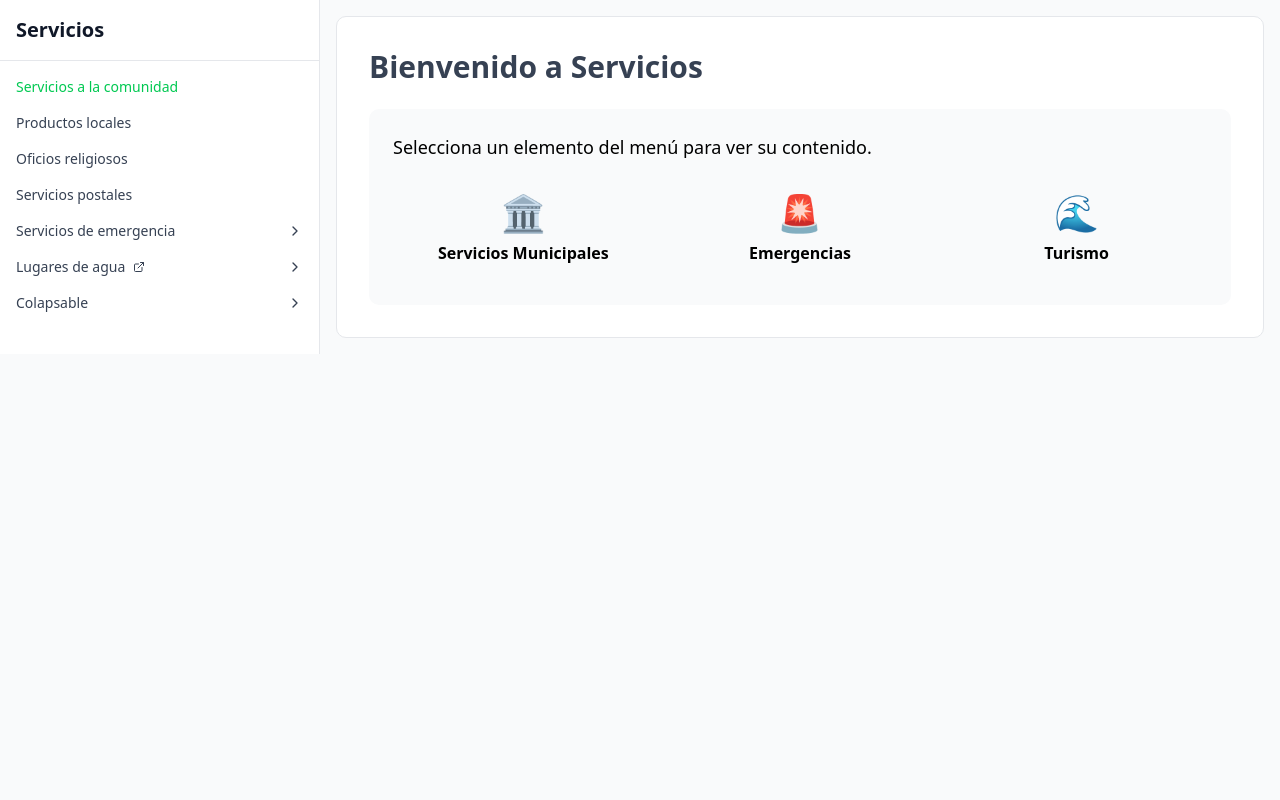
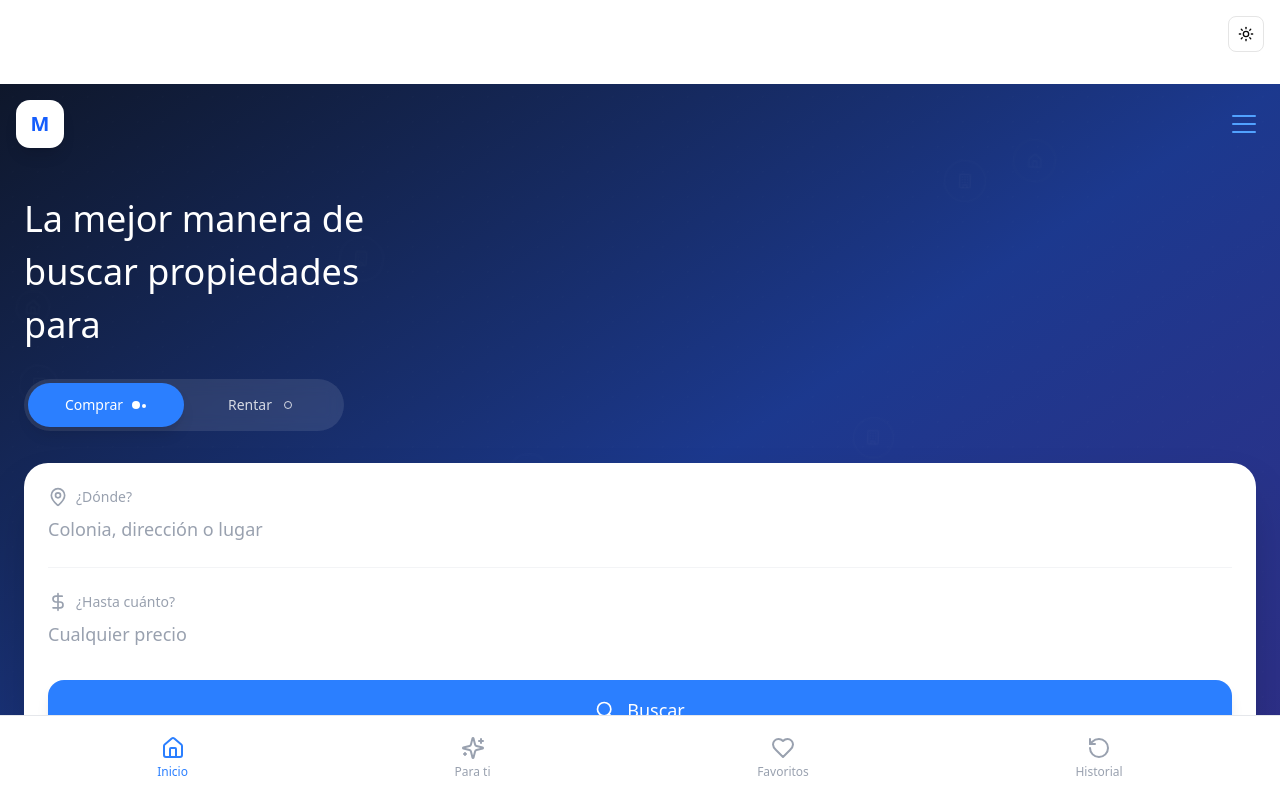
Before and after one commit to informaticadiaz/libreriadecomponentes, a Next.js app: page /monopoliomovil in a window 1280 px wide. Before the commit this address had no page. Shown: the top 800 px of the page. Built offline with nearby package versions, Linux system fonts and the light colour scheme.

Commit message:
FEATURE: monopolio movil component

```diff
--- a/app/layout.tsx
+++ b/app/layout.tsx
@@ -37,7 +37,7 @@ export default function RootLayout({
           enableSystem
           disableTransitionOnChange
         >
-        <ServiciosMenu />
+        {/*<ServiciosMenu />*/}
                 <div className="flex justify-end mb-4">
         <ThemeToggle />
       </div>
--- /dev/null
+++ b/app/monopoliomovil/page.tsx
@@ -0,0 +1,7 @@
+import MonopolioMobile from "@/components/monopolio/MonopolioMovil";
+
+export default function page() {
+  return (
+    <MonopolioMobile />
+  )
+}
--- /dev/null
+++ b/components/monopolio/MonopolioMovil.tsx
@@ -0,0 +1,251 @@
+"use client"
+import React, { useState } from 'react';
+import { Search, MapPin, DollarSign, Home, Building, Menu, Heart, RotateCcw, Sparkles } from 'lucide-react';
+
+// Interfaz para las props del componente FloatingIcon
+interface FloatingIconProps {
+  icon: 'home' | 'building';
+  top: number;
+  left: number;
+  delay: number;
+  duration: number;
+  size: number;
+}
+
+// Interfaz para los elementos del array floatingIcons
+interface FloatingIconData {
+  id: number;
+  icon: 'home' | 'building';
+  top: number;
+  left: number;
+  delay: number;
+  duration: number;
+  size: number;
+}
+
+const MonopolioMobile = () => {
+  const [transactionType, setTransactionType] = useState<'comprar' | 'rentar'>('comprar');
+  const [location, setLocation] = useState<string>('');
+  const [price, setPrice] = useState<string>('');
+  const [isMenuOpen, setIsMenuOpen] = useState<boolean>(false);
+
+  // Generate floating icons for background animation
+  const floatingIcons: FloatingIconData[] = Array.from({ length: 15 }, (_, i) => ({
+    id: i,
+    icon: i % 2 === 0 ? 'home' : 'building',
+    top: Math.random() * 100,
+    left: Math.random() * 100,
+    delay: Math.random() * 4,
+    duration: 4 + Math.random() * 2,
+    size: 30 + Math.random() * 20
+  }));
+
+  const FloatingIcon: React.FC<FloatingIconProps> = ({ icon, top, left, delay, duration, size }) => (
+    <div
+      className="absolute opacity-10 text-white/20 pointer-events-none"
+      style={{
+        top: `${top}%`,
+        left: `${left}%`,
+        animation: `float ${duration}s ease-in-out ${delay}s infinite alternate`
+      }}
+    >
+      <div
+        className="rounded-full border border-white/10 flex items-center justify-center backdrop-blur-sm"
+        style={{ width: `${size}px`, height: `${size}px` }}
+      >
+        {icon === 'home' ? (
+          <Home className="w-4 h-4" />
+        ) : (
+          <Building className="w-4 h-4" />
+        )}
+      </div>
+    </div>
+  );
+
+  return (
+    <div className="min-h-screen bg-gradient-to-br from-slate-900 via-blue-900 to-indigo-900 relative overflow-hidden">
+      {/* Floating Background Icons */}
+      <div className="absolute inset-0">
+        {floatingIcons.map((item) => (
+          <FloatingIcon key={item.id} {...item} />
+        ))}
+      </div>
+
+      {/* Background Pattern - More subtle dotted pattern */}
+      <div
+        className="absolute inset-0 opacity-20"
+        style={{
+          backgroundImage: 'radial-gradient(circle, rgba(255,255,255,0.05) 1px, transparent 1px)',
+          backgroundSize: '25px 25px'
+        }}
+      ></div>
+
+      {/* Mobile Header */}
+      <header className="relative z-50 px-4 py-4">
+        <div className="flex justify-between items-center">
+          {/* Logo */}
+          <div className="flex items-center">
+            <div className="w-12 h-12 bg-white rounded-xl flex items-center justify-center shadow-lg">
+              <span className="text-blue-600 font-bold text-xl">M</span>
+            </div>
+          </div>
+
+          {/* Mobile Menu Button */}
+          <button
+            onClick={() => setIsMenuOpen(!isMenuOpen)}
+            className="text-blue-400 p-2"
+          >
+            <div className="w-6 h-0.5 bg-blue-400 mb-1.5 rounded"></div>
+            <div className="w-6 h-0.5 bg-blue-400 mb-1.5 rounded"></div>
+            <div className="w-6 h-0.5 bg-blue-400 rounded"></div>
+          </button>
+        </div>
+      </header>
+
+      {/* Main Content */}
+      <main className="relative z-40 px-6 pt-8 pb-32">
+        {/* Main Title */}
+        <div className="mb-8">
+          <h1 className="text-white text-4xl font-light leading-tight mb-2">
+            La mejor manera de
+          </h1>
+          <h2 className="text-white text-4xl font-light leading-tight mb-2">
+            buscar propiedades
+          </h2>
+          <h3 className="text-white text-4xl font-light leading-tight">
+            para
+          </h3>
+        </div>
+
+        {/* Transaction Type Toggle */}
+        <div className="mb-8">
+          <div className="bg-white/10 backdrop-blur-sm rounded-full p-1 flex max-w-xs">
+            <button
+              onClick={() => setTransactionType('comprar')}
+              className={`flex-1 px-4 py-3 rounded-full font-medium transition-all text-sm flex items-center justify-center gap-2 ${
+                transactionType === 'comprar'
+                  ? 'bg-blue-500 text-white shadow-lg'
+                  : 'text-white/80'
+              }`}
+            >
+              Comprar
+              <div className="w-4 h-4 flex items-center justify-center">
+                <div className="w-2 h-2 bg-current rounded-sm"></div>
+                <div className="w-1 h-1 bg-current rounded-sm ml-0.5 mt-0.5"></div>
+              </div>
+            </button>
+            <button
+              onClick={() => setTransactionType('rentar')}
+              className={`flex-1 px-4 py-3 rounded-full font-medium transition-all text-sm flex items-center justify-center gap-2 ${
+                transactionType === 'rentar'
+                  ? 'bg-blue-500 text-white shadow-lg'
+                  : 'text-white/80'
+              }`}
+            >
+              Rentar
+              <div className="w-4 h-4 flex items-center justify-center">
+                <div className="w-2 h-2 border border-current rounded-sm"></div>
+              </div>
+            </button>
+          </div>
+        </div>
+
+        {/* Search Card */}
+        <div className="bg-white rounded-3xl p-6 shadow-2xl mb-8">
+          {/* Location Input */}
+          <div className="mb-6">
+            <div className="flex items-center text-gray-400 mb-2">
+              <MapPin className="w-5 h-5 mr-2" />
+              <span className="text-sm font-medium">¿Dónde?</span>
+            </div>
+            <input
+              type="text"
+              placeholder="Colonia, dirección o lugar"
+              value={location}
+              onChange={(e) => setLocation(e.target.value)}
+              className="w-full text-gray-800 text-lg placeholder-gray-400 border-none outline-none bg-transparent"
+            />
+          </div>
+
+          {/* Divider */}
+          <div className="border-t border-gray-100 my-6"></div>
+
+          {/* Price Input */}
+          <div className="mb-8">
+            <div className="flex items-center text-gray-400 mb-2">
+              <DollarSign className="w-5 h-5 mr-2" />
+              <span className="text-sm font-medium">¿Hasta cuánto?</span>
+            </div>
+            <input
+              type="text"
+              placeholder="Cualquier precio"
+              value={price}
+              onChange={(e) => setPrice(e.target.value)}
+              className="w-full text-gray-800 text-lg placeholder-gray-400 border-none outline-none bg-transparent"
+            />
+          </div>
+
+          {/* Search Button */}
+          <button className="w-full bg-blue-500 hover:bg-blue-600 text-white py-4 rounded-2xl font-medium text-lg transition-colors flex items-center justify-center gap-3 shadow-lg">
+            <Search className="w-5 h-5" />
+            Buscar
+          </button>
+        </div>
+      </main>
+
+      {/* Bottom Navigation */}
+      <nav className="fixed bottom-0 left-0 right-0 bg-white border-t border-gray-200 px-6 py-3 z-50">
+        <div className="flex justify-around items-center">
+          <div className="flex flex-col items-center py-2">
+            <Home className="w-6 h-6 text-blue-500 mb-1" />
+            <span className="text-xs text-blue-500 font-medium">Inicio</span>
+          </div>
+          <div className="flex flex-col items-center py-2">
+            <Sparkles className="w-6 h-6 text-gray-400 mb-1" />
+            <span className="text-xs text-gray-400">Para ti</span>
+          </div>
+          <div className="flex flex-col items-center py-2">
+            <Heart className="w-6 h-6 text-gray-400 mb-1" />
+            <span className="text-xs text-gray-400">Favoritos</span>
+          </div>
+          <div className="flex flex-col items-center py-2">
+            <RotateCcw className="w-6 h-6 text-gray-400 mb-1" />
+            <span className="text-xs text-gray-400">Historial</span>
+          </div>
+        </div>
+      </nav>
+
+      {/* Mobile Menu Overlay */}
+      {isMenuOpen && (
+        <div className="fixed inset-0 bg-black/50 z-60" onClick={() => setIsMenuOpen(false)}>
+          <div className="bg-white w-64 h-full ml-auto p-6">
+            <div className="space-y-6">
+              <a href="#" className="block text-gray-800 text-lg">Buscar propiedades</a>
+              <a href="#" className="block text-gray-800 text-lg">Estimación de valor</a>
+              <a href="#" className="block text-gray-800 text-lg">Recursos</a>
+              <button className="w-full bg-blue-500 text-white py-3 rounded-lg font-medium mt-8">
+                Iniciar sesión
+              </button>
+            </div>
+          </div>
+        </div>
+      )}
+
+      {/* CSS for floating animation */}
+      <style jsx>{`
+        @keyframes float {
+          0% {
+            transform: translateY(0px) rotate(0deg);
+            opacity: 0.1;
+          }
+          100% {
+            transform: translateY(-15px) rotate(3deg);
+            opacity: 0.05;
+          }
+        }
+      `}</style>
+    </div>
+  );
+};
+
+export default MonopolioMobile;
```
